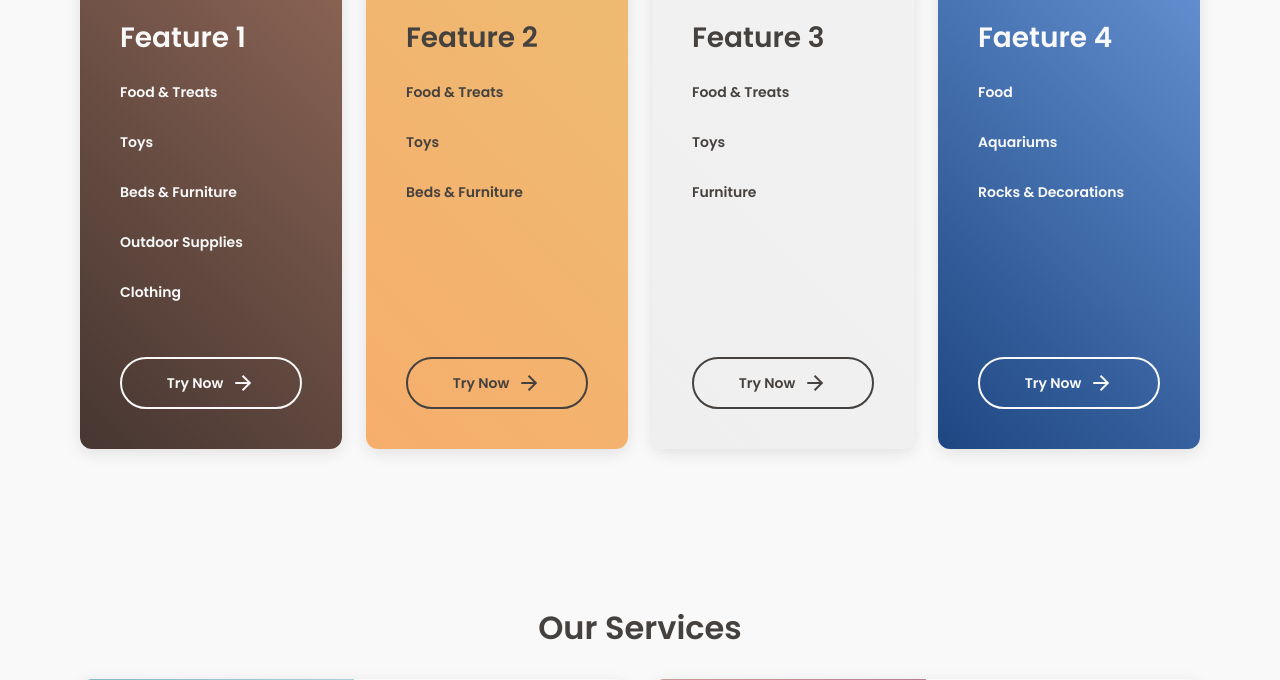
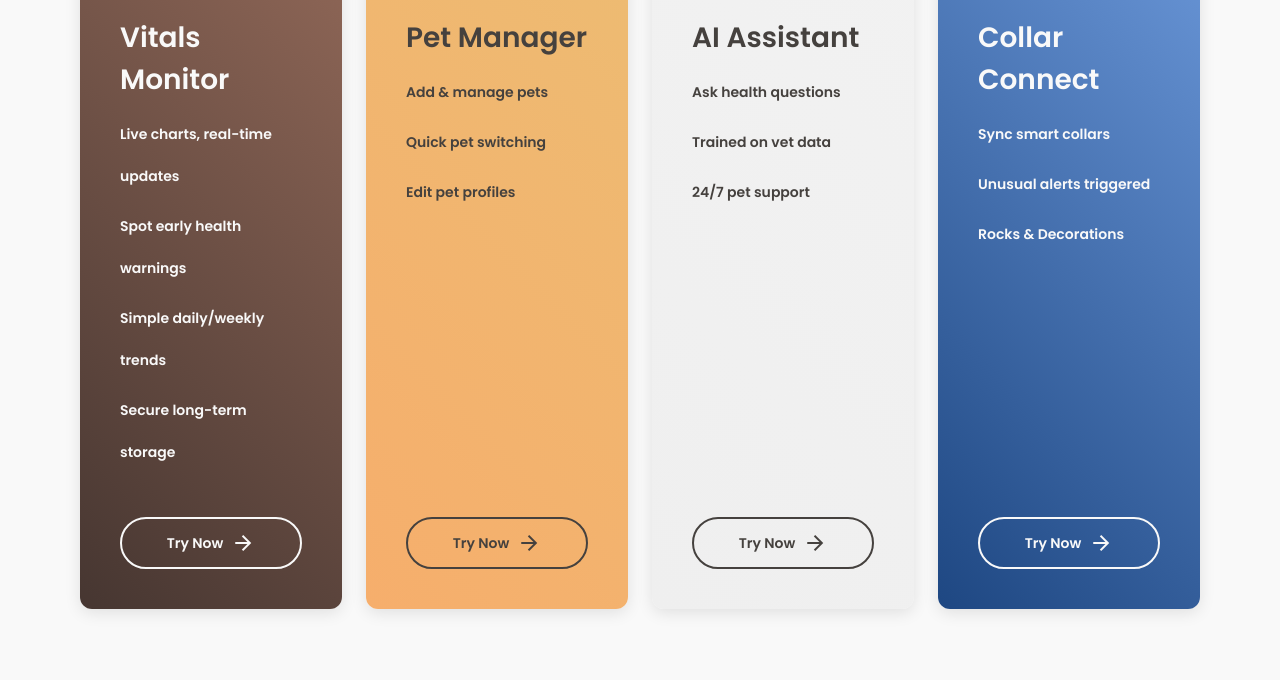
Before and after one commit to aishux/PetFit, a Django app: page / in a window 1280 px wide. Shown: the part 1471-2151 px from the top of the page. Run offline with Django 5.2, Linux system fonts and the light colour scheme; some libraries are stand-ins or nearby versions.

Commit message:
Updated frontend backend integration

```diff
--- a/backend/petfit_agent/agents/report_generation_agent/tools.py
+++ b/backend/petfit_agent/agents/report_generation_agent/tools.py
@@ -101,6 +101,8 @@ def after_agent_callback_method(callback_context: CallbackContext):
     for f in ["avg_miles_travelled.png", "avg_calories_burned.png", "total_sleep_hours.png", "avg_heart_rate.png"]:
         if os.path.exists(f):
             os.remove(f)
+    pet_id = callback_context.state["pet_information"]["pet_id"]
+    query_db(f"UPDATE `pet_weekly_history_cache` SET `information` = '' WHERE `pet_id` = '{pet_id}'; ")
 
     return None
 
--- a/webapp/PetFit/petapp/templates/index.html
+++ b/webapp/PetFit/petapp/templates/index.html
@@ -15,6 +15,10 @@
 <head>
 <meta charset="UTF-8">
 <meta name="viewport" content="width=device-width, initial-scale=1.0">
+<link rel="apple-touch-icon" sizes="180x180" href="{% static "petapp/images/favicon/apple-touch-icon.png" %}">
+<link rel="icon" type="image/png" sizes="32x32" href="{% static "petapp/images/favicon/favicon-32x32.png" %}">
+<link rel="icon" type="image/png" sizes="16x16" href="{% static "petapp/images/favicon/favicon-16x16.png" %}">
+<link rel="manifest" href="{% static "petapp/images/favicon/site.webmanifest" %}">
 <title>PetFit - Home</title>
 <link rel="stylesheet" href="https://cdnjs.cloudflare.com/ajax/libs/meyer-reset/2.0/reset.min.css">
 <link rel="preconnect" href="https://fonts.googleapis.com">
@@ -29,12 +33,7 @@
     <nav>
 
         <div id="logo">
-            <svg width="40" height="32" viewBox="0 0 40 32" fill="none" xmlns="http://www.w3.org/2000/svg">
-                <path fill-rule="evenodd" clip-rule="evenodd" d="M12.8 32H0V21.9849C0 17.1239 4.0116 13.1839 8.96 13.1839H15.2V0.468341C15.2 0.251458 15.3792 0.0754376 15.6 0.0754376C15.7184 0.0754376 15.8308 0.127301 15.9068 0.216883L17.3616 1.92719C18.402 1.07577 19.74 0.563816 21.2 0.563816H22C23.442 0.563816 24.7656 1.06359 25.8 1.89654L27.2932 0.14066C27.3692 0.0514706 27.4812 0 27.6 0C27.8208 0 28 0.175628 28 0.392904V15.3896H23.36C17.528 15.3896 12.8 20.0337 12.8 25.7623V32Z" fill="#45413E" />
-                <path fill-rule="evenodd" clip-rule="evenodd" d="M29.76 17.0569V12.0875C29.76 12.0836 29.76 12.0797 29.76 12.0758V6.79004C29.76 6.57435 29.9392 6.4 30.16 6.4C30.266 6.4 30.3676 6.44095 30.4424 6.51389L31.9576 7.98784C32.7864 7.42501 33.7936 7.09504 34.88 7.09504C35.97 7.09504 36.9808 7.42735 37.8112 7.99369L39.3176 6.52793C39.3924 6.45499 39.494 6.41404 39.6 6.41404C39.8208 6.41404 40 6.58878 40 6.80408V23.2632C40 28.0883 35.9884 32 31.04 32H14.4V25.7938C14.4 20.969 18.4116 17.0569 23.36 17.0569H29.76Z" fill="#45413E" />
-            </svg>
-
-            PetFit Ai
+            <img src="{% static 'petapp/images/logo.png' %}" alt="PetFit AI Logo" width="140" height="132">
         </div>
         <ul class="navigation-menu">
             <li><a href="{% url "mainpage" %}">Home</a></li>
@@ -75,9 +74,7 @@
 <section class="px-8 py-16 text-center">
     <h2 class="text-3xl font-bold mb-4">A Deeper Look</h2>
     <p class="text-gray-600 max-w-3xl mx-auto mb-12">
-    At the core of our work is a dedication to providing only scientifically proven, reliable solutions.
-    PetFit AI is backed by years of in-depth research and millions of data points, allowing us to provide
-    evidence-based health insights that pet parents and professionals can rely on.
+        At PetFit AI, we believe every pet deserves more than just care — they deserve love, attention, and a life filled with health and happiness. Pets can’t speak for themselves, but through real-time tracking and intelligent insights, we help you understand their needs better than ever. With every chart, every alert, and every answer from our AI, we’re here to give you peace of mind and give your furry friends the care they truly deserve.
     </p>
 
 
@@ -85,10 +82,9 @@
     <!-- Data Collection -->
     <div class="flex flex-col items-center" style="margin-top: -190px;">
         <div class="card-image"><img src="{% static "petapp/images/folder.png" %}" style="width:250px; height:200px; display:block; margin-bottom:-200px;"></div>
-    <h3 class="text-xl font-bold mb-2">1. Data Collection</h3>
+    <h3 class="text-xl font-bold mb-2">1. Smart Monitoring</h3>
     <p class="text-gray-600">
-    We collected data from 12 countries to ensure our dataset includes a variety of pet breeds and health signs,
-    encompassing images of eyes, skin, teeth, and gait.
+        Track vitals like activity, heart rate, and sleep through connected collars and easy inputs.
     </p>
     </div>
 
@@ -96,9 +92,9 @@
     <!-- Veterinary Labeling -->
     <div class="flex flex-col items-center" style="margin-top: -190px;">
         <div class="card-image"><img src="{% static "petapp/images/robot.png" %}" style="width:250px; height:200px; display:block; margin-bottom:-200px;"></div>
-    <h3 class="text-xl font-bold mb-2">2. Veterinary Labeling</h3>
+    <h3 class="text-xl font-bold mb-2">2. Expert Insights</h3>
     <p class="text-gray-600">
-    All images were labeled by certified veterinarians and veterinary colleges, ensuring data quality.
+        Our AI is trained on veterinary datasets which provides accurate and trustworthy pet health answers.
     </p>
     </div>
 
@@ -106,9 +102,9 @@
     <!-- Continuous Learning -->
     <div class="flex flex-col items-center" style="margin-top: -190px;">
         <div class="card-image"><img src="{% static "petapp/images/graph.png" %}" style="width:250px; height:200px; display:block; margin-bottom:-200px;"></div>
-    <h3 class="text-xl font-bold mb-2">3. Continuous Learning</h3>
+    <h3 class="text-xl font-bold mb-2">3. Evolving Care</h3>
     <p class="text-gray-600">
-    The AI model is refined with every new image, making the system smarter and more accurate over time.
+        PetFit AI learns from every interaction, giving more personalized insights over time.
     </p>
     </div>
     </div>
@@ -121,14 +117,13 @@
         <li class="card-large card-light" id="sup-dog">
             <div class="card-image"><img src="{% static "petapp/images/dart.png" %}"></div>
             <ul>
-                Feature 1
-                <li><a href="#">Food &amp; Treats</a></li>
-                <li><a href="#">Toys</a></li>
-                <li><a href="#">Beds &amp; Furniture</a></li>
-                <li><a href="#">Outdoor Supplies</a></li>
-                <li><a href="#">Clothing</a></li>
+                Vitals Monitor
+                <li><a href="#">Live charts, real-time updates</a></li>
+                <li><a href="#">Spot early health warnings</a></li>
+                <li><a href="#">Simple daily/weekly trends</a></li>
+                <li><a href="#">Secure long-term storage</a></li>
 
-                <button class="btn-outline-light">Try Now<span class="material-symbols-outlined">
+                <button class="btn-outline-light" onclick="window.location.href={% url 'dashboard' %}">Try Now<span class="material-symbols-outlined">
                         arrow_forward
                     </span></button>
 
@@ -139,11 +134,11 @@
 
         <li class="card-large card-dark" id="sup-cat">
             <div class="card-image"><img src="https://ouch-cdn2.icons8.com/RjiKOF2gGKiIVnIMFi0O1a4aU7DoHfhbkXr2JbUYZ3A/rs:fit:368:313/czM6Ly9pY29uczgu/b3VjaC1wcm9kLmFz/c2V0cy9wbmcvMzEy/LzliNDQ3MmVlLWZh/YjMtNDQwNy1iOWVh/LWMwOTdlYWNjNWE3/NS5wbmc.png"></div>
-            <ul>Feature 2
-                <li><a href="#">Food &amp; Treats</a></li>
-                <li><a href="#">Toys</a></li>
-                <li><a href="#">Beds &amp; Furniture</a></li>
-                <button class="btn-outline-dark">Try Now<span class="material-symbols-outlined">
+            <ul>Pet Manager
+                <li><a href="#">Add & manage pets</a></li>
+                <li><a href="#">Quick pet switching</a></li>
+                <li><a href="#">Edit pet profiles</a></li>
+                <button class="btn-outline-dark" onclick="window.location.href={% url 'addPet' %}">Try Now<span class="material-symbols-outlined">
                         arrow_forward
                     </span></button>
             </ul>
@@ -152,11 +147,11 @@
 
         <li class="card-large card-dark" id="sup-bird">
             <div class="card-image"><img src="{% static "petapp/images/find.png" %}"> </div>
-            <ul>Feature 3
-                <li><a href="#">Food &amp; Treats</a></li>
-                <li><a href="#">Toys</a></li>
-                <li><a href="#">Furniture</a></li>
-                <button class="btn-outline-dark">Try Now<span class="material-symbols-outlined">
+            <ul>AI Assistant
+                <li><a href="#">Ask health questions</a></li>
+                <li><a href="#">Trained on vet data</a></li>
+                <li><a href="#">24/7 pet support</a></li>
+                <button class="btn-outline-dark" onclick="window.location.href={% url 'chat' %}">Try Now<span class="material-symbols-outlined">
                         arrow_forward
                     </span></button>
             </ul>
@@ -165,11 +160,11 @@
         <li class="card-large card-light" id="sup-fish">
             <div class="card-image"><img src="{% static "petapp/images/healthcare.png" %}"></div>
             <ul>
-                Faeture 4
-                <li><a href="#">Food</a></li>
-                <li><a href="#">Aquariums</a></li>
+                Collar Connect
+                <li><a href="#">Sync smart collars</a></li>
+                <li><a href="#">Unusual alerts triggered</a></li>
                 <li><a href="#">Rocks &amp; Decorations</a></li>
-                <button class="btn-outline-light">Try Now<span class="material-symbols-outlined">
+                <button class="btn-outline-light" onclick="window.location.href={% url 'addPet' %}">Try Now<span class="material-symbols-outlined">
                         arrow_forward
                     </span></button>
             </ul>
@@ -185,13 +180,13 @@
         <li class="card-large card-dark card-wide" id="serv-groom">
             <div class="card-image"><img src="https://ouch-cdn2.icons8.com/F5Ea1suZtMYimKDkJr0CJLO_1bju6-bTyT1EuDKEg8s/rs:fit:368:254/czM6Ly9pY29uczgu/b3VjaC1wcm9kLmFz/c2V0cy9wbmcvMjcx/LzVjMzE4NWM0LWZh/NTMtNGQ1OS05ZTM2/LTZjYzBhNGU3ODg0/NC5wbmc.png"></div>
             <ul>
-                Dog Grooming<span class="subtitle">Tail-wagging transformations are our specialty.</span>
-                <li><a href="#">Coat Care</a><span>$80</span></li>
-                <li><a href="#">Nail Care</a><span>$16</span></li>
-                <li><a href="#">Doggie Deluxe Spa Day</a><span>$160</span></li>
-                <button class="btn-filled-dark"><span class="material-symbols-outlined">
-                        calendar_month
-                    </span>Book Now</button>
+                Pet Vitals<span class="subtitle">Stay on top of your pet’s health with real-time monitoring and insights.</span>
+                <li><a href="#">Heart Rate Tracking</a></li>
+                <li><a href="#">Activity Monitor</a></li>
+                <li><a href="#">Sleep Analysis</a></li>
+                <button class="btn-filled-dark" onclick="window.location.href={% url 'chat' %}"><span class="material-symbols-outlined">
+                        explore
+                    </span>Try Now</button>
 
             </ul>
 
@@ -200,12 +195,13 @@
         <li class="card-large card-dark card-wide" id="serv-board">
             <div class="card-image"><img src="https://ouch-cdn2.icons8.com/5ccPOQq69UKQcbmXfjvOScfFc9NXKG0Xu6DPNQ8b0f8/rs:fit:368:247/czM6Ly9pY29uczgu/b3VjaC1wcm9kLmFz/c2V0cy9wbmcvMTEw/LzFlODdiYzcyLTBl/OWEtNDFlNS05N2Ey/LTMzYTA4MDQ5MWU1/OC5wbmc.png"></div>
             <ul>
-                Dog Boarding<span class="subtitle">Where fun and care never take a day off.</span>
-                <li><a href="#">Doggie Daycare</a><span>$80</span></li>
-                <li><a href="#">Short Term Boarding</a><span>$80</span></li>
-                <button class="btn-filled-dark"><span class="material-symbols-outlined">
-                        calendar_month
-                    </span>Book Now</button>
+                AI Insights<span class="subtitle">Get instant answers and personalized care guidance powered by PetFit AI.</span>
+                <li><a href="#">Disease Q&A</a></li>
+                <li><a href="#">Nutrition Guidance</a></li>
+                <li><a href="#">Behavior Support</a></li>
+                <button class="btn-filled-dark" onclick="window.location.href={% url 'chat' %}"><span class="material-symbols-outlined">
+                        explore
+                    </span>Try Now</button>
             </ul>
 
         </li>
@@ -218,9 +214,9 @@
         <h2>Our Philosophy</h2>
         <p>At PetFit AI, we believe that prevention is the best form of care. Our mission is to empower pet parents with AI-driven tools to monitor and manage their pets’ health proactively. </p>
         <div class="btn-group">
-            <button class="btn-outline-dark btn-hover-color" onclick="window.location.href='{% url "chat" %}'"><span class="material-symbols-outlined">
+            <button class="btn-outline-dark btn-hover-color" onclick="window.location.href={% url 'chat' %}"><span class="material-symbols-outlined">
 contact_support
-</span> Explore how it works</button>
+</span> Explore our AI Assistant</button>
         </div>
     </div>
 </section>
--- a/webapp/PetFit/petapp/templates/login.html
+++ b/webapp/PetFit/petapp/templates/login.html
@@ -16,6 +16,10 @@
 <head>
   <meta charset="UTF-8">
   <meta name="viewport" content="width=device-width, initial-scale=1.0">
+  <link rel="apple-touch-icon" sizes="180x180" href="{% static "petapp/images/favicon/apple-touch-icon.png" %}">
+  <link rel="icon" type="image/png" sizes="32x32" href="{% static "petapp/images/favicon/favicon-32x32.png" %}">
+  <link rel="icon" type="image/png" sizes="16x16" href="{% static "petapp/images/favicon/favicon-16x16.png" %}">
+  <link rel="manifest" href="{% static "petapp/images/favicon/site.webmanifest" %}">
   <title>PetFit - Login / Sign Up</title>
   <link rel="stylesheet" href="https://cdnjs.cloudflare.com/ajax/libs/meyer-reset/2.0/reset.min.css">
   <link href="https://fonts.googleapis.com/css2?family=Poppins:wght@400;500;600;700&display=swap" rel="stylesheet">
```
Also changed, not shown: webapp/PetFit/PetFit/settings.py (+20 -1 lines), webapp/PetFit/petapp/templates/add-pet.html (+5 -70 lines), webapp/PetFit/petapp/templates/chat.html (+18 -16 lines), webapp/PetFit/petapp/templates/dashboard.html (+5 -6 lines), webapp/PetFit/requirements.txt (added, +8 -0 lines), webapp/PetFit/petapp/static/petapp/images/favicon/android-chrome-192x192.png (added), webapp/PetFit/petapp/static/petapp/images/favicon/android-chrome-512x512.png (added), webapp/PetFit/petapp/static/petapp/images/favicon/apple-touch-icon.png (added), webapp/PetFit/petapp/static/petapp/images/favicon/favicon-16x16.png (added), webapp/PetFit/petapp/static/petapp/images/favicon/favicon-32x32.png (added), webapp/PetFit/petapp/static/petapp/images/favicon/favicon.ico (added), webapp/PetFit/petapp/static/petapp/images/favicon/site.webmanifest (added), webapp/PetFit/petapp/static/petapp/images/logo.png (added), 2 other files.
